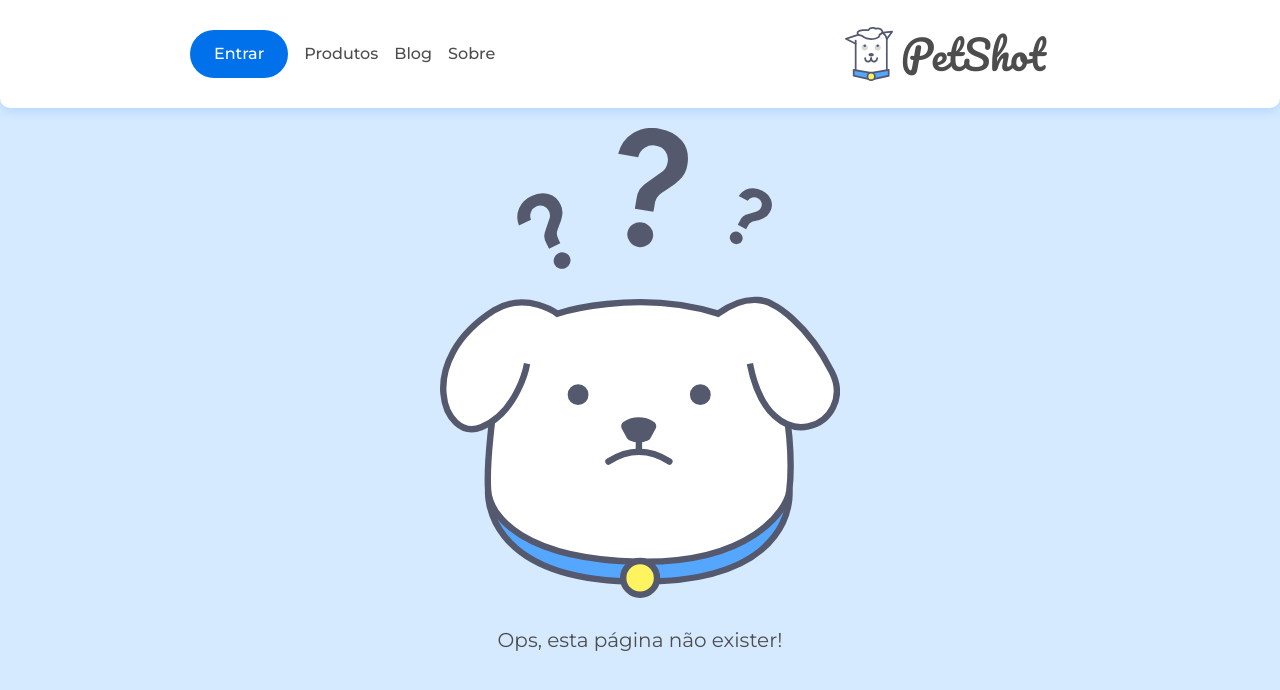
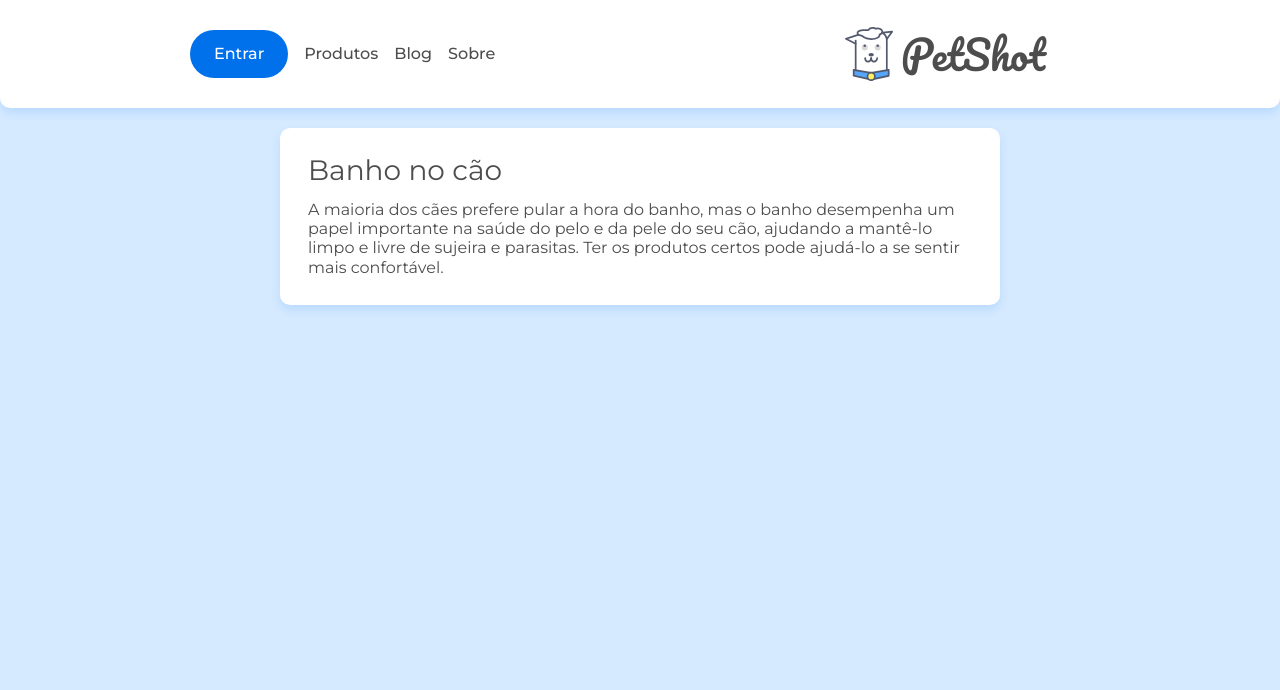
Before and after one commit to BarbaraPSousa/react-route, a React (Create React App) app in the folder petshop/: page /post/1 in a window 1280 px wide. Shown: the top 690 px of the page. Built offline with nearby package versions, Linux system fonts and the light colour scheme; data requests are answered from the project's data file.

Commit message:
Exibindo Post

```diff
--- a/petshop/src/App.jsx
+++ b/petshop/src/App.jsx
@@ -6,14 +6,13 @@
 import Sobre from './paginas/Sobre'
 import Pagina404 from './paginas/pagina404'
 import Cabecalho from './components/Cabecalho'
-
+import Post from './paginas/Post'
 
 function App() {
   return (
     <>
       <Router>
-
-      <Cabecalho />
+        <Cabecalho />
         <Switch>
           <Route exact path="/">
             <Home />
@@ -21,8 +20,11 @@
           <Route path="/sobre">
             <Sobre />
           </Route>
+          <Route path="/post/:id">
+            <Post />
+          </Route>
           <Route>
-            <Pagina404/>
+            <Pagina404 />
           </Route>
         </Switch>
       </Router>
--- a/petshop/src/components/ListaPost.jsx
+++ b/petshop/src/components/ListaPost.jsx
@@ -7,12 +7,12 @@
 
   useEffect(() => {
     busca(url, setPosts)
-  }, [])
+  }, [url])
 
   return (
     <section className="posts container">
       {posts.map(post => (
-        <Link className={`cartao-post cartao-post--${post.categoria}`} key={post.id}>
+        <Link className={`cartao-post cartao-post--${post.categoria}`} key={post.id} to={`post/${post.id}`}>
           <article >
             <h3 className="cartao-post__titulo">{post.title}</h3>
             <p className="cartao-post__meta">{post.metadescription}</p>
--- /dev/null
+++ b/petshop/src/paginas/Post.jsx
@@ -0,0 +1,25 @@
+import React, { useState, useEffect } from 'react'
+import { useParams } from 'react-router-dom'
+import { busca } from '../api/api'
+import '../assets/css/post.css'
+
+const Post = () => {
+  const { id } = useParams()
+
+  const [post, setPost] = useState({})
+
+  useEffect(() => {
+    busca(`/posts/${id}`, setPost)
+  }, [id])
+
+  return (
+    <main className="container flex flex--centro">
+      <article className="cartao post">
+        <h2 className="cartao__titulo">{post.title}</h2>
+        <p className="cartao__texto">{post.body}</p>
+      </article>
+    </main>
+  )
+}
+
+export default Post
```
Also changed, not shown: 1 other file (tests, documents, lock files or other folders).
